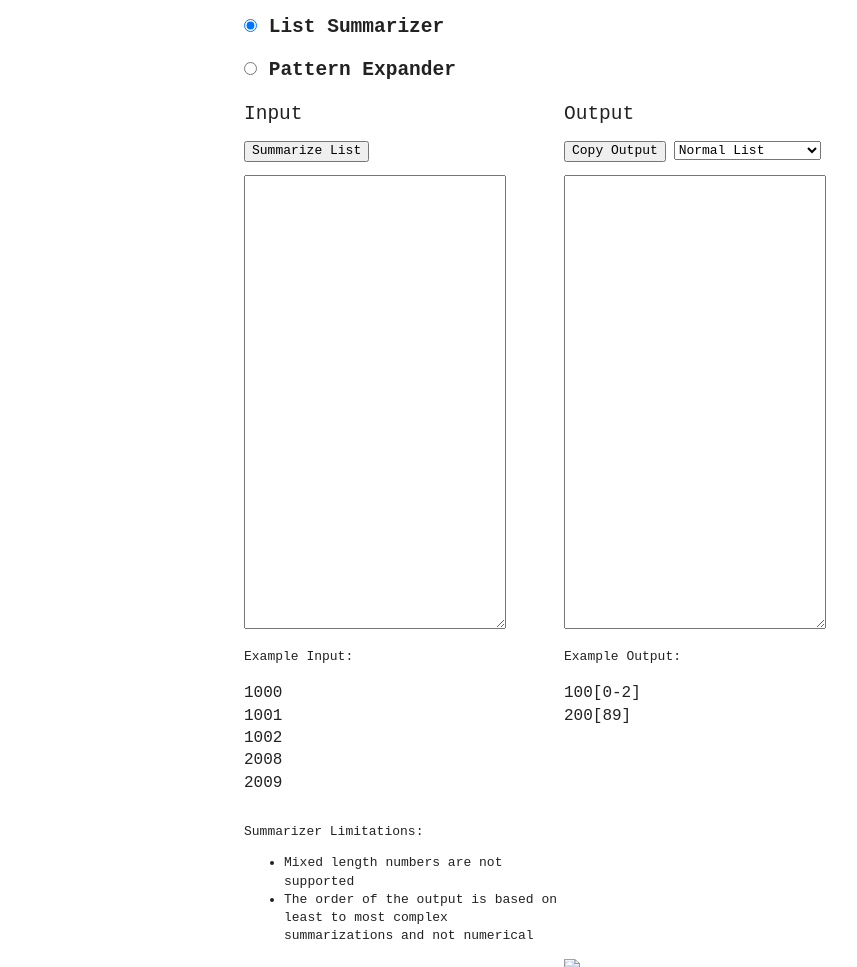
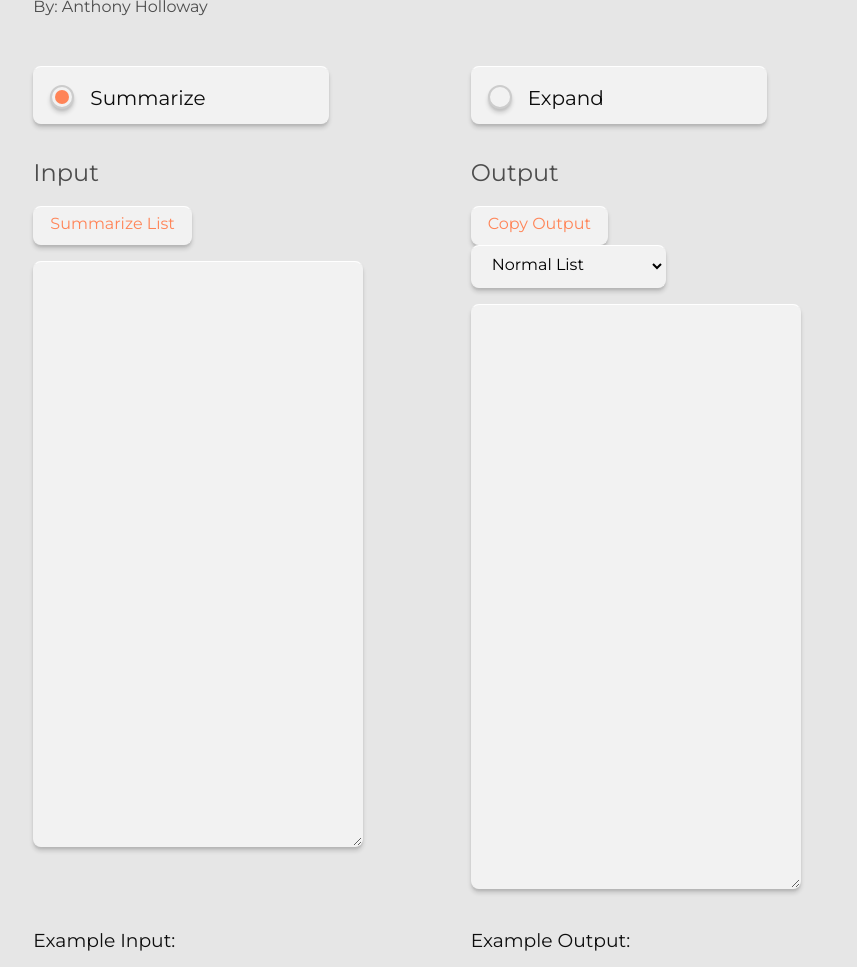
Before and after one commit to avholloway/www.avholloway.com, a plain HTML site: page patterns/index.html in a window 1280 px wide. Shown: the part 92-1059 px from the top of the page, without its empty margins (76-933 px from the left). Drawn offline with nearby package versions, Linux system fonts and the light colour scheme.

Commit message:
some ugly coding hacks to get the patterns page to look like the gateway page.  I'll need to redo this in the future.

```diff
--- a/patterns/css/main.css
+++ b/patterns/css/main.css
@@ -98,30 +98,249 @@ textarea {
    Author's custom styles
    ========================================================================== */
 
+:root {
+  font-family: "Montserrat", sans-serif;
+  font-optical-sizing: auto;
+  font-weight: 400;
+  font-style: normal;
+  --config-ff: "Roboto Mono", monospace;
+  --bg-dark: hsl(0, 0%, 90%);
+  --bg: hsl(0, 0%, 95%);
+  --bg-light: hsl(0, 0%, 100%);
+  --text: hsl(0, 0%, 5%);
+  --text-muted: hsl(0, 0%,30%);
+  --accent: hsl(16, 100%, 67%);
+  --border: hsl(0, 0%, 30%);
+  --gradient: linear-gradient: (0deg, var(--bg) 95%, var(--bg-light));
+  --gradient-hover: linear-gradient: (0deg, var(--bg), var(--bg-light));
+  --gradient-hover-light: linear-gradient: (0deg, var(--bg-light), var(--bg-lighter));
+  --hightlight: hsl(0, 0%, 100%);
+  --border-card: solid 1px var(--bg);
+  --shadow: 0px 2px 2px hsla(0, 0%, 0%, 0.07), 0px 4px 4px hsla(0, 0%, 0%, 0.15);
+}
+
+body {
+  background: var(--bg-dark);
+  color: var(--text-muted);
+}
+
+h1, h2, h3 {
+  font-weight: 400;
+  color: var(--text);
+}
+
+h2, h3 {
+  margin: 0;
+}
+
 .gridcontainer {
+  margin-top: 1em;
   display: grid;
-  grid-template-columns: 1fr 1fr 1fr 1fr;
+  gap: 2em;
+  grid-template-columns: repeat(12, 1fr);
+}
+
+label {
+  color: var(--text);
+  font-size: 125%;
+}
+
+label span {
+  display: block;
+  margin-top: -1.25em;
+  margin-left: 2em;
+}
+
+textarea, #output, input, button, select {
+  outline: none;
+  background: var(--bg);
+  padding: 0.5rem 1rem 0.7rem 1rem;
+  border-radius: 0.5rem;
+  border: var(--border-card);
+  border-top: solid 1px var(--hightlight);
+  box-shadow: var(--shadow);
+}
+
+textarea, #output, input {
+  color: var(--text);
+  font-family: var(--config-ff);
+}
+
+button {
+  cursor: pointer;
+  color: var(--accent);
+  transition: transform 0.1s ease;
+}
+
+button:active {
+  transform: scale(0.98) translateY(2px);
+}
+
+input:hover, input:focus, button:focus, button:hover, select:hover {
+  background: var(--gradient-hover);
+}
+
+textarea, #output {
+  width: 100%;
+  height: auto;
+  padding: 1rem 1rem 1rem 1rem;
 }
 
 legend {
   font-size: 150%;
 }
 
-textarea {
-  width: 80%;
-  height: auto;
+input[type="radio"] {
+  appearance: none; /* Hide default radio button */
+  -webkit-appearance: none; /* For Webkit browsers */
+  accent-color: var(--accent);
+  width: 1.2em;
+  height: 1.2em;
+  border: 2px solid #ccc;
+  border-radius: 50%;
+  display: grid;
+  place-content: center; /* Center the inner dot */
+  margin-right: 0.5em; /* Space between radio and label */
+}
+
+input[type="radio"]::before {
+  content: "";
+  width: 0.7em;
+  height: 0.7em;
+  border-radius: 50%;
+  background-color: var(--accent); /* Color of the inner dot */
+  transform: scale(0); /* Hide by default */
+  transition: transform 0.2s ease-in-out;
+}
+
+input[type="radio"]:checked::before {
+  transform: scale(1); /* Show inner dot when checked */
+}
+
+input[type="radio"]:hover {
+  border-color: #007bff;
+}
+
+input[type="radio"]:focus-visible {
+  outline: 2px solid #007bff;
+  outline-offset: 2px;
+}
+
+#output {
+  white-space: pre-wrap;
+}
+
+#output .highlight {
+  color: var(--accent);
+  font-weight: 600;
+}
+
+input {
+  margin-top: 0.5em;
 }
 
 .title {
-  grid-column: 2 / span 2;
+  grid-row-start: 1;
+  grid-column-start: 2;
+  grid-column-end: 12;
 }
 
 .subtitle {
   margin-top: -1em;
 }
 
-* {
-  font-family: monospace;
+.switch-summarizer, .switch-expander {
+  background: var(--bg);
+  padding: 0.5rem 1rem 0.7rem 1rem;
+  border-radius: 0.5rem;
+  border: var(--border-card);
+  border-top: solid 1px var(--hightlight);
+  box-shadow: var(--shadow);
+}
+
+.switch-summarizer {
+  grid-row-start: 2;
+  grid-column-start: 2;
+  grid-column-end: 5;
+}
+
+.switch-expander {
+  grid-row-start: 2;
+  grid-column-start: 6;
+  grid-column-end: 9;
+}
+
+.input {
+  grid-row-start: 3;
+  grid-column-start: 2;
+  grid-column-end: 5;
+}
+
+.output {
+  grid-row-start: 3;
+  grid-column-start: 6;
+  grid-column-end: 9;
+}
+
+.example-input {
+  grid-row-start: 4;
+  grid-column-start: 2;
+  grid-column-end: 5;
+}
+
+.example-output {
+  grid-row-start: 4;
+  grid-column-start: 6;
+  grid-column-end: 9;
+}
+
+.notes {
+  grid-row-start: 5;
+  grid-column-start: 2;
+  grid-column-end: 12;
+}
+
+.generate {
+  grid-row-start: 6;
+  grid-column-start: 2;
+  font-size: 150%;
+}
+
+.copy {
+  grid-row-start: 8;
+  grid-column-start: 11;
+  grid-column-end: 12;
+}
+
+.copy button {
+  background: var(--bg-light);
+  font-size: 80%;
+  margin-top: 1em;
+}
+
+.copy button:hover {
+    background: var(--gradient-hover-light);
+}
+
+.footer {
+  grid-row-start: 9;
+  grid-column-start: 2;
+  grid-column-end: 9;
+}
+
+.footer ul {
+  margin-top: 1em;
+}
+
+.footer li {
+  margin-bottom: 1em;
+}
+
+.promotion {
+  grid-row-start: 6;
+  grid-column-start: 2;
+  grid-column-end: 12;
+  margin-bottom: 2em;
 }
 
 /* ==========================================================================
--- a/patterns/index.html
+++ b/patterns/index.html
@@ -9,6 +9,12 @@
     <link rel="manifest" href="site.webmanifest" />
     <link rel="apple-touch-icon" href="icon.png" />
     <!-- Place favicon.ico in the root directory -->
+    <link rel="preconnect" href="https://fonts.googleapis.com" />
+    <link rel="preconnect" href="https://fonts.gstatic.com" crossorigin />
+    <link
+      href="https://fonts.googleapis.com/css2?family=Montserrat:ital,wght@0,100..900;1,100..900&family=Roboto+Mono:ital,wght@0,100..700;1,100..700&display=swap"
+      rel="stylesheet"
+    />
 
     <link rel="stylesheet" href="css/normalize.css" />
     <link rel="stylesheet" href="css/main.css" />
@@ -27,42 +33,30 @@
 
     <!-- Add your site or application content here -->
     <div class="gridcontainer">
-      <div></div>
       <div class="title">
         <h1>Number Pattern Utility</h1>
-        <p class="subtitle">
-          By
-          <a
-            href="https://community.cisco.com/t5/user/viewprofilepage/user-id/325713"
-            >Anthony Holloway</a
-          >
-        </p>
+        <p class="subtitle">By: Anthony Holloway</p>
       </div>
-      <div></div>
-      <div></div>
-      <div>
-        <h2>
+        <label class="switch-summarizer" for="feature-summarizer">
         <input
+          class="feature"
           type="radio"
+          id="feature-summarizer"
           name="feature"
           onclick="switch_feature('summarize')"
           checked="checked"
-          />
-          List Summarizer
-        </h2>
-        <h2>
+        /><span>Summarize</span>
+      </label>
+      <label class="switch-expander" for="feature-expander">
         <input
+          class="feature"
           type="radio"
+          id="feature-expander"
           name="feature"
           onclick="switch_feature('expand')"
-          />
-          Pattern Expander
-        </h2>
-      </div>
-      <div></div>
-      <div></div>
-      <div></div>
-      <div>
+        /><span>Expand</span>
+      </label>
+      <div class="input">
         <fieldset>
           <legend>Input</legend>
           <p>
@@ -76,12 +70,16 @@
           <div><textarea id="input" rows="30"></textarea></div>
         </fieldset>
       </div>
-      <div>
+      <div class="output">
         <fieldset>
           <legend>Output</legend>
           <p>
             <button onclick="handler_copy()">Copy Output</button>
-            <select onchange="handler_output_format()" name="output_format" id="output_format">
+            <select
+              onchange="handler_output_format()"
+              name="output_format"
+              id="output_format"
+            >
               <option value="normal" selected="selected">Normal List</option>
               <option value="csv">CSV</option>
               <option value="csv_quoted">CSV and Quoted</option>
@@ -91,10 +89,8 @@
           <textarea id="output" rows="30"></textarea>
         </fieldset>
       </div>
-      <div></div>
-      <div></div>
-      <div>
-        <p>Example Input:</p>
+      <div class="example-input">
+        <h3>Example Input:</h3>
         <pre class="summarize">
 1000
 1001
@@ -107,8 +103,8 @@
 200[89]</pre
         >
       </div>
-      <div>
-        <p>Example Output:</p>
+      <div class="example-output">
+        <h3>Example Output:</h3>
         <pre class="summarize">
 100[0-2]
 200[89]</pre
@@ -121,11 +117,9 @@
 2009</pre
         >
       </div>
-      <div></div>
-      <div></div>
-      <div>
+      <div class="notes">
         <div class="summarize">
-          <p>Summarizer Limitations:</p>
+          <h3>Summarizer Limitations:</h3>
           <ul>
             <li>Mixed length numbers are not supported</li>
             <li>
@@ -135,7 +129,7 @@
           </ul>
         </div>
         <div class="expand">
-          <p>Expander Limitations:</p>
+          <h3>Expander Limitations:</h3>
           <ul>
             <li>
               There must be atleast 1 literal number prefixing the pattern
@@ -145,11 +139,7 @@
           </ul>
         </div>
       </div>
-      <div></div>
-      <div></div>
-      <div></div>
-      <div><p class="footer">Version 7 - 2025-09-25</p></div>
-      <div>
+      <div class="promotion">
         <a href="https://www.buymeacoffee.com/avholloway"
           ><img
             src="https://img.buymeacoffee.com/button-api/?text=Buy me a coffee&emoji=&slug=avholloway&button_colour=FFDD00&font_colour=000000&font_family=Cookie&outline_colour=000000&coffee_colour=ffffff"
@@ -171,7 +161,6 @@
     </script>
     <script src="js/plugins.js"></script>
     <script src="js/main.js"></script>
-    <div id="pattern-output"></div>
     <script>
       window.ga = function () {
         ga.q.push(arguments);
```
Lines whose indentation alone changed are shown as unchanged.
